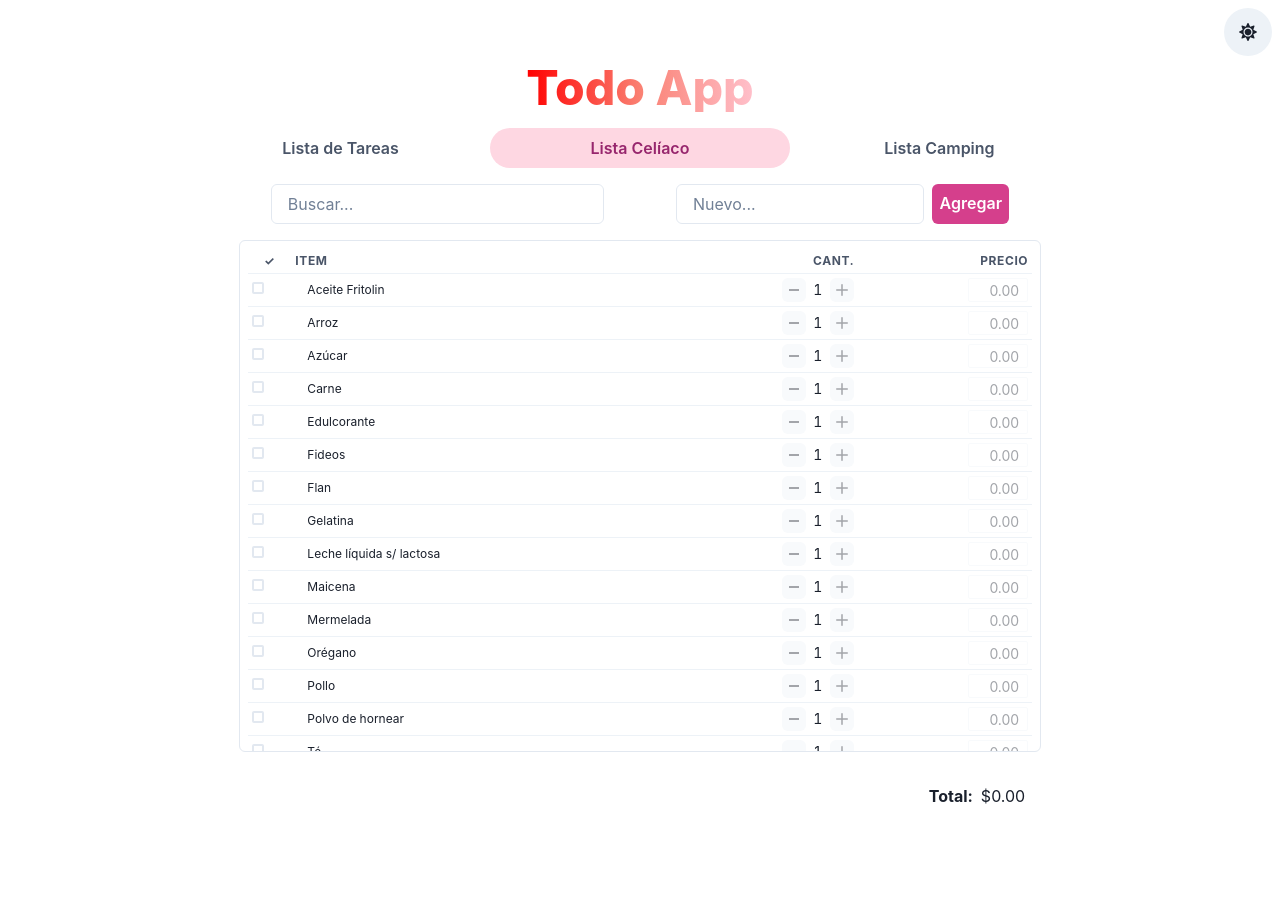
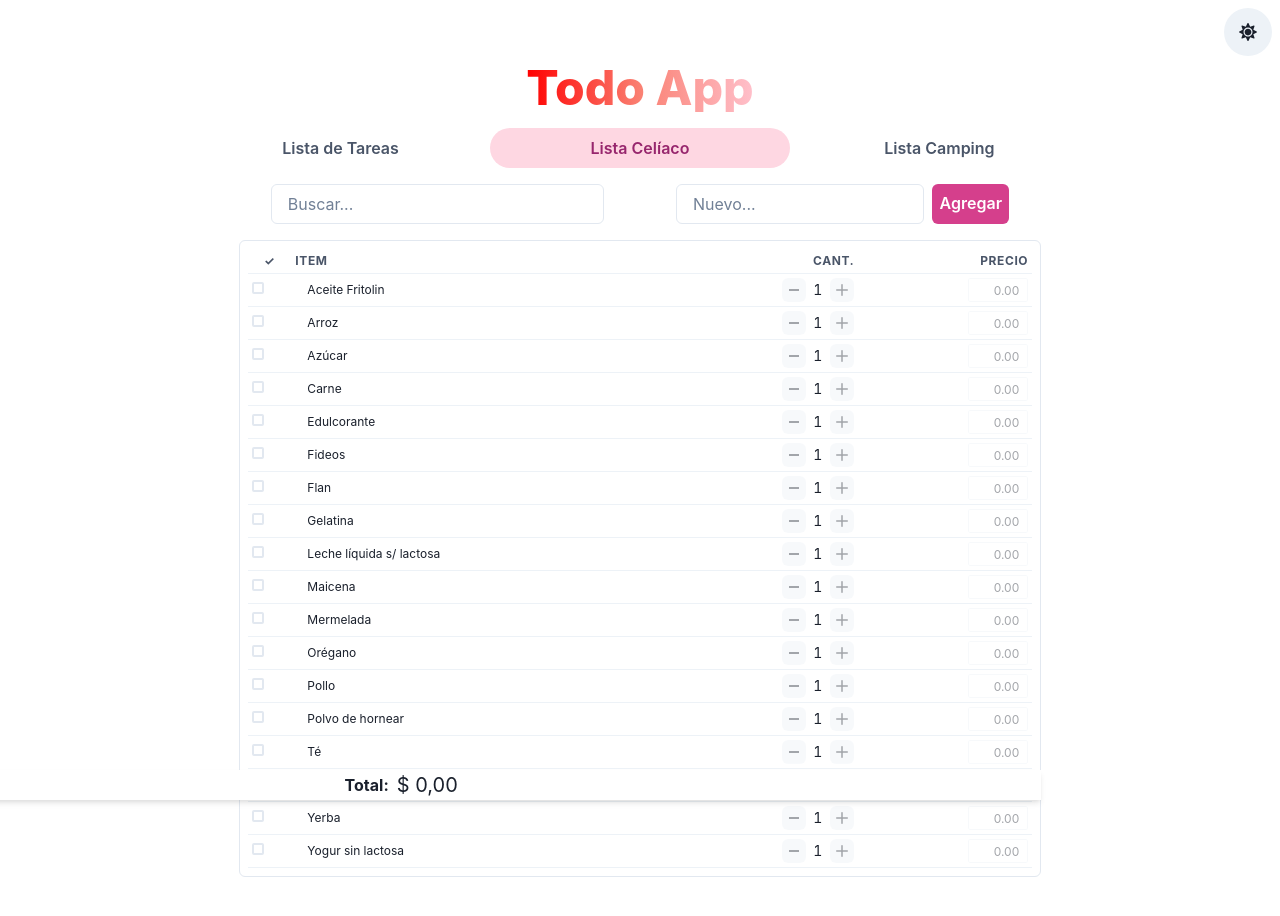
Before and after one commit to licjavierbarrios/chakra-todoapp, a React (Vite) app: page / in a window 1280 px wide. Both pictures are taken after a click on the tab "Lista Celíaco". Shown: the top 916 px of the page. Before the commit the page ends 848 px from the top, so only its background shows below. Built offline with nearby package versions, Linux system fonts and the light colour scheme.

Commit message:
feat(ui): fix TotalDisplay position and add currency formatting

```diff
--- a/src/components/ShoppingList/CeliacShoppingList.jsx
+++ b/src/components/ShoppingList/CeliacShoppingList.jsx
@@ -172,8 +172,8 @@ const CeliacShoppingList = () => {
       spacing={4}
       align="stretch"
       w="100%"
+      h="100vh"
       px={{ base: 4, md: 8 }}
-      maxH="80vh"
       overflowY="auto"
     >
       <Stack spacing={2} direction={{ base: "column", md: "row" }} w="100%">
@@ -209,8 +209,20 @@ const CeliacShoppingList = () => {
       </Box>
 
       {/* Total */}
-      <HStack w="100%" justify="flex-end" p={4}>
-        <TotalDisplay total={calculateTotal()} />
+      <HStack w="100%" justify="flex-end" >
+        <Box
+          w="100%"
+          bg="white"
+          position="fixed"
+          bottom="0"
+          boxShadow="md"
+          zIndex="10"
+          display="flex"
+          justifyContent="center"
+          alignItems="center"
+        >
+          <TotalDisplay total={calculateTotal()} />
+        </Box>
       </HStack>
     </VStack>
   );
--- a/src/components/ShoppingList/ShoppingRow.jsx
+++ b/src/components/ShoppingList/ShoppingRow.jsx
@@ -61,7 +61,7 @@ const ShoppingRow = ({
           textAlign="right"
           width="60px"
           size="xs"
-          fontSize="sm"
+          fontSize="xs"
           type="number"
           step="0.01"
           value={item.price}
--- a/src/components/ShoppingList/TotalDisplay.jsx
+++ b/src/components/ShoppingList/TotalDisplay.jsx
@@ -2,12 +2,13 @@
 
 import React from "react";
 import { HStack, Text } from "@chakra-ui/react";
+import formatCurrency from "../../utils/formatCurrency";
 
 const TotalDisplay = ({ total }) => {
   return (
     <HStack spacing={2}>
       <Text fontWeight="bold">Total:</Text>
-      <Text>${total}</Text>
+      <Text fontSize="xl">{formatCurrency(total)}</Text>
     </HStack>
   );
 };
--- /dev/null
+++ b/src/utils/formatCurrency.js
@@ -0,0 +1,21 @@
+// src/utils/formatCurrency.js
+
+/**
+ * Formatea un número como moneda en pesos argentinos con separadores de miles.
+ * @param {number|string} amount - El monto a formatear.
+ * @returns {string} - El monto formateado.
+ */
+const formatCurrency = (amount) => {
+  const parsedAmount = parseFloat(amount);
+
+  if (isNaN(parsedAmount)) return "$0,00";
+
+  return parsedAmount.toLocaleString("es-AR", {
+    style: "currency",
+    currency: "ARS",
+    minimumFractionDigits: 2,
+    maximumFractionDigits: 2,
+  });
+};
+
+export default formatCurrency;
```
